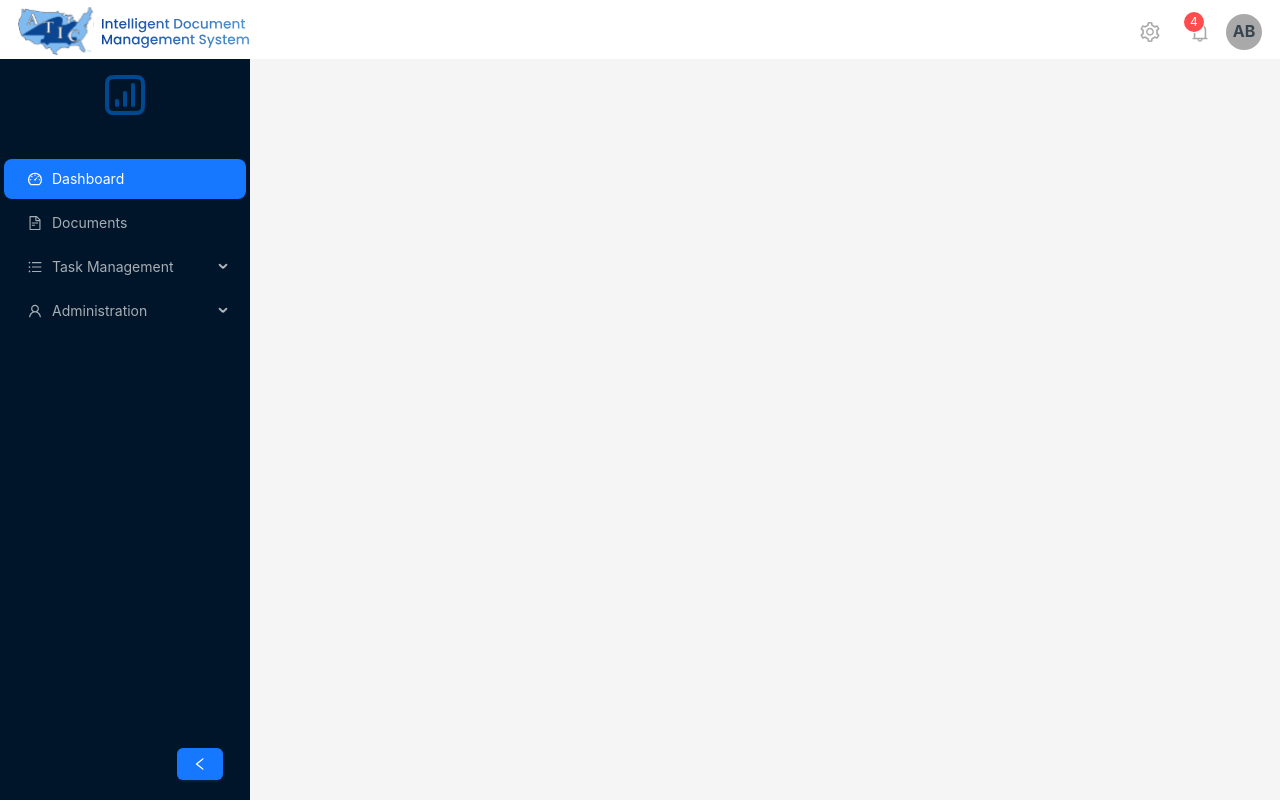
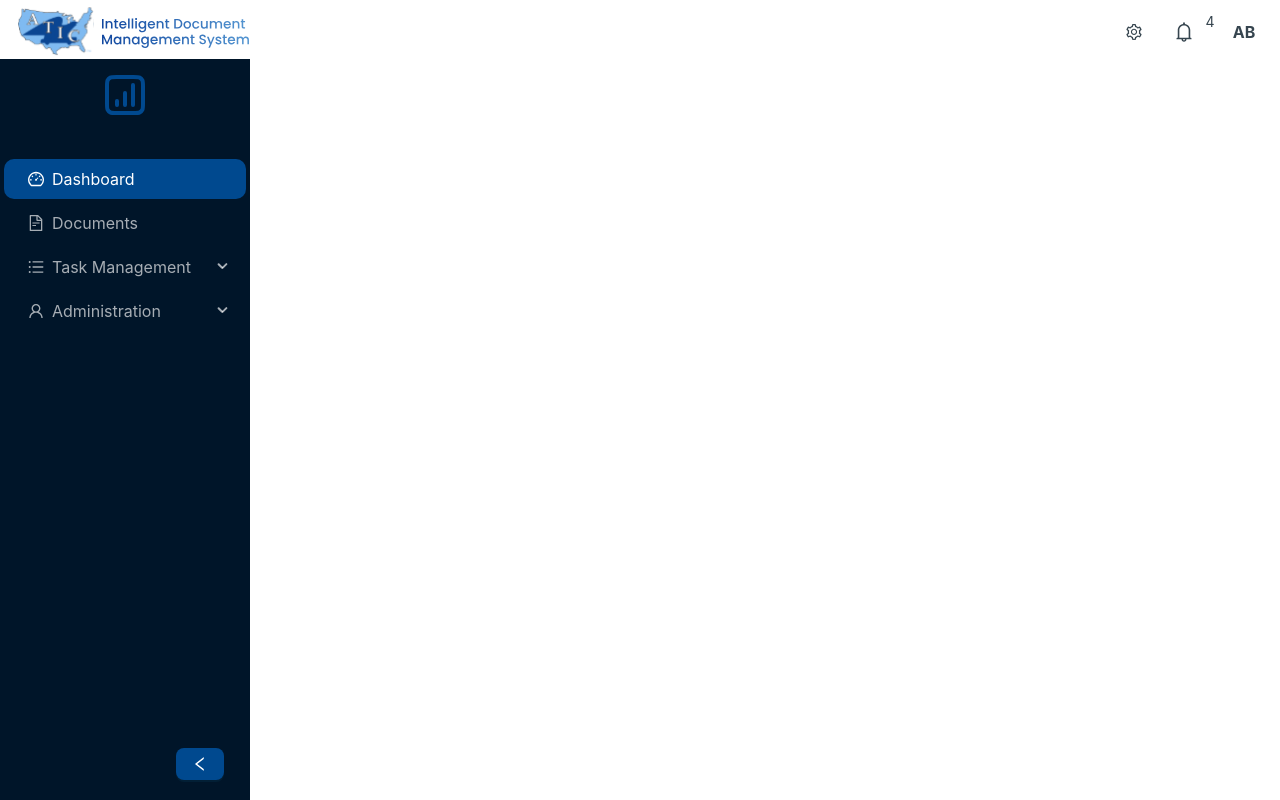
Before and after one commit to agiratech-ahil/IDMS_POC, a React (Vite) app: page / in a window 1280 px wide. Built offline with nearby package versions, Linux system fonts and the light colour scheme.

Commit message:
push_02: navbar reduced css, added ConfigProvider in app.tsx

```diff
--- a/src/App.css
+++ b/src/App.css
@@ -1,7 +1,7 @@
 /* App.css */
 
 /* Reset margins and paddings for all elements */
-* {
+/* * {
   margin: 0;
   padding: 0;
   box-sizing: border-box;
@@ -19,4 +19,4 @@ ul, li {
 a {
   text-decoration: none;
   color: inherit;
-}
+} */
--- a/src/App.tsx
+++ b/src/App.tsx
@@ -1,12 +1,33 @@
 import React from 'react';
-import './App.css'
-import AppRoutes from './routes'
+// import './App.css';
+import { ConfigProvider } from 'antd';
+import AppRoutes from './routes';
+import 'antd/dist/reset.css'; // Reset Ant Design styles
+import { customTheme } from './theme';
 
 function App() {
 
   return (
-    <AppRoutes/>
+    <ConfigProvider theme={customTheme}>
+      <AppRoutes/>
+    </ConfigProvider>
+
   )
 }
 
-export default App
+export default App;
+
+// import React from 'react';
+// import { ConfigProvider } from 'antd';
+// import AppRoutes from './App';
+// import 'antd/dist/reset.css'; // Reset Ant Design styles
+
+
+// ReactDOM.render(
+//   // <React.StrictMode>
+//     <ConfigProvider>
+//       <App />
+//     </ConfigProvider>
+//   </React.StrictMode>,
+//   document.getElementById('root')
+// );
--- a/src/layout/Navbar/index.tsx
+++ b/src/layout/Navbar/index.tsx
@@ -1,112 +1,193 @@
-import { BellOutlined, LogoutOutlined, MenuOutlined, SettingOutlined, UserOutlined } from '@ant-design/icons';
-import { Avatar, Badge, Button, Drawer, Dropdown, Layout, Menu } from 'antd';
+// import { BellOutlined, LogoutOutlined, MenuOutlined, SettingOutlined, UserOutlined } from '@ant-design/icons';
+// import { Avatar, Badge, Button, Drawer, Dropdown, Layout, Menu } from 'antd';
+// import { Header } from 'antd/es/layout/layout';
+// import React, { useState } from 'react';
+// import { useNavigate } from 'react-router-dom';
+// import IdmsLogo from '../../assets/idmsLogo.svg';
+// import './navbar.css';
+
+// const Navbar: React.FC =()=>{
+
+//     const [ drawerVisible, setDrawerVisible ] = useState<boolean>(false);
+//     const navigate = useNavigate();
+
+//     // mock user data
+//     const userInitials = 'AB';
+
+//     const handleLogout=()=>{
+//         navigate('/login');
+//     }
+
+//     const menu = (
+//         <Menu>
+//             <Menu.Item key="logout" icon={<LogoutOutlined/>} onClick={handleLogout}>
+//                 Logout
+//             </Menu.Item>
+//         </Menu>
+//     );
+
+//     const showDrawer =()=>{
+//         setDrawerVisible(true);
+//     }
+
+//     const onClose=()=>{
+//         setDrawerVisible(false);
+//     }
+
+//     return (
+
+//         <Layout>
+//             <Header
+//                 className='navbar-header'
+//                 style={{
+//                     padding: '0 2px',
+//                     backgroundColor: '#ffffff',
+//                     boxShadow: '0 -0.5px 4px black',
+//                     display: 'flex',
+//                     justifyContent: 'space-between',
+//                     alignItems: 'center'
+//                 }}
+//             >
+
+//                 {/* left side */}
+//                 <div style={{ display: 'flex', alignItems: 'center' }}>
+//                     <Button
+//                         type='text'
+//                         icon={<MenuOutlined style={{ color: '#00498F', fontSize: '20px' }}/>}
+//                         onClick={showDrawer}
+//                         style={{ marginRight: '16px' }}
+//                         className='navbar-menu-button'
+//                     />
+//                     <img src={IdmsLogo} alt='IDMS Logo' style={{ height: '50px', marginLeft: '1rem' }} className='navbar-logo'/>
+//                 </div>
+
+
+//                 {/* Right side */}
+//                 <div style={{ display: 'flex', alignItems: 'center' }}>
+//                     <Button
+//                         type='text'
+//                         icon={ <SettingOutlined style={{ color: '#A9A9A9', fontSize: '20px', marginRight: '16px' }}/> }
+//                     />
+
+//                     <Button
+//                         type='text'
+//                     >
+//                         <Badge count={4} overflowCount={99} style={{ marginRight: '16px' }}>
+//                             <BellOutlined style={{ color: '#A9A9A9', fontSize: '20px' }}/>
+//                         </Badge>
+//                     </Button>
+
+//                     <Dropdown overlay={menu} trigger={['click']}>
+//                         <Avatar
+//                             style={{
+//                                 backgroundColor: '#A9A9A9',
+//                                 color: '#36454F',
+//                                 cursor: 'pointer',
+//                                 fontWeight: 'bold',
+//                                 width: '36px',
+//                                 height: '36px',
+//                                 fontSize: '16px',
+//                                 marginRight: '1rem'
+//                             }}
+//                         >
+//                             { userInitials || <UserOutlined/> }
+//                         </Avatar>
+//                     </Dropdown>
+
+//                 </div>
+
+//             </Header>
+
+//             {/* drawer for sidebar */}
+//             {/* <Drawer>
+//                 <DrawerSidebar/>
+//             </Drawer> */}
+
+//         </Layout>
+//     )
+
+
+// }
+
+// export default Navbar;
+
+
+// Navbar.tsx
+import {
+    BellOutlined,
+    LogoutOutlined,
+    MenuOutlined,
+    SettingOutlined,
+    UserOutlined,
+  } from '@ant-design/icons';
+  import { Avatar, Badge, Button, Dropdown, Layout, Menu } from 'antd';
   import { Header } from 'antd/es/layout/layout';
   import React, { useState } from 'react';
   import { useNavigate } from 'react-router-dom';
   import IdmsLogo from '../../assets/idmsLogo.svg';
   import './navbar.css';
 
-const Navbar: React.FC =()=>{
-
-    const [ drawerVisible, setDrawerVisible ] = useState<boolean>(false);
+  const Navbar: React.FC = () => {
+    const [drawerVisible, setDrawerVisible] = useState<boolean>(false);
     const navigate = useNavigate();
 
-    // mock user data
+    // Mock user data
     const userInitials = 'AB';
 
-    const handleLogout=()=>{
+    const handleLogout = () => {
       navigate('/login');
-    }
+    };
 
     const menu = (
       <Menu>
-            <Menu.Item key="logout" icon={<LogoutOutlined/>} onClick={handleLogout}>
+        <Menu.Item key="logout" icon={<LogoutOutlined />} onClick={handleLogout}>
           Logout
         </Menu.Item>
       </Menu>
     );
 
-    const showDrawer =()=>{
+    const showDrawer = () => {
       setDrawerVisible(true);
-    }
+    };
 
-    const onClose=()=>{
+    const onClose = () => {
       setDrawerVisible(false);
-    }
+    };
 
     return (
-
       <Layout>
-            <Header
-                className='navbar-header'
-                style={{
-                    padding: '0 2px',
-                    backgroundColor: '#ffffff',
-                    boxShadow: '0 -0.5px 4px black',
-                    display: 'flex',
-                    justifyContent: 'space-between',
-                    alignItems: 'center'
-                }}
-            >
-
-                {/* left side */}
-                <div style={{ display: 'flex', alignItems: 'center' }}>
+        <Header className="navbar-header">
+          {/* Left Side */}
+          <div className="navbar-left">
             <Button
-                        type='text'
-                        icon={<MenuOutlined style={{ color: '#00498F', fontSize: '20px' }}/>}
+              type="text"
+              icon={<MenuOutlined className="navbar-menu-icon" />}
               onClick={showDrawer}
-                        style={{ marginRight: '16px' }}
-                        className='navbar-menu-button'
+              className="navbar-menu-button"
             />
-                    <img src={IdmsLogo} alt='IDMS Logo' style={{ height: '50px', marginLeft: '1rem' }} className='navbar-logo'/>
+            <img src={IdmsLogo} alt="IDMS Logo" className="navbar-logo" />
           </div>
 
-
-                {/* Right side */}
-                <div style={{ display: 'flex', alignItems: 'center' }}>
-                    <Button
-                        type='text'
-                        icon={ <SettingOutlined style={{ color: '#A9A9A9', fontSize: '20px', marginRight: '16px' }}/> }
-                    />
-
-                    <Button
-                        type='text'
-                    >
-                        <Badge count={4} overflowCount={99} style={{ marginRight: '16px' }}>
-                            <BellOutlined style={{ color: '#A9A9A9', fontSize: '20px' }}/>
+          {/* Right Side */}
+          <div className="navbar-right">
+            <Button type="text" icon={<SettingOutlined className="navbar-icon" />} />
+            <Button type="text">
+              <Badge count={4} overflowCount={99} className="navbar-badge">
+                <BellOutlined className="navbar-icon" />
               </Badge>
             </Button>
 
             <Dropdown overlay={menu} trigger={['click']}>
-                        <Avatar
-                            style={{
-                                backgroundColor: '#A9A9A9',
-                                color: '#36454F',
-                                cursor: 'pointer',
-                                fontWeight: 'bold',
-                                width: '36px',
-                                height: '36px',
-                                fontSize: '16px',
-                                marginRight: '1rem'
-                            }}
-                        >
-                            { userInitials || <UserOutlined/> }
+              <Avatar className="navbar-avatar">
+                {userInitials || <UserOutlined />}
               </Avatar>
             </Dropdown>
-
           </div>
-
         </Header>
 
-            {/* drawer for sidebar */}
-            {/* <Drawer>
-                <DrawerSidebar/>
-            </Drawer> */}
 
       </Layout>
-    )
-
-
-}
+    );
+  };
 
   export default Navbar;
--- a/src/layout/Navbar/navbar.css
+++ b/src/layout/Navbar/navbar.css
@@ -1,6 +1,6 @@
 /* Navbar.css */
 
-.navbar-menu-button {
+/* .navbar-menu-button {
     display: none;
   }
 
@@ -8,6 +8,89 @@
     height: 50px;
     transition: height 0.3s ease;
   }
+   */
+  /* Tablet and below */
+  /* @media (max-width: 992px) {
+    .navbar-menu-button {
+      display: inline-block;
+    }
+
+    .navbar-logo {
+      height: 30px !important;
+    }
+  } */
+
+  /* Mobile devices */
+  /* @media (max-width: 576px) {
+    .navbar-logo {
+      height: 25px !important;
+    }
+  } */
+
+
+
+/* navbar.css */
+
+/* General Styles */
+.navbar-header {
+    padding: 0 2px;
+    background-color: var(--ant-color-bg-layout);
+    box-shadow: 0 -0.5px 4px var(--ant-color-border);
+    display: flex;
+    justify-content: space-between;
+    align-items: center;
+  }
+
+  /* Left Side */
+  .navbar-left {
+    display: flex;
+    align-items: center;
+  }
+
+  .navbar-menu-button {
+    display: none;
+  }
+
+  .navbar-menu-icon {
+    color: var(--ant-color-primary);
+    font-size: 20px;
+  }
+
+  .navbar-logo {
+    height: 50px;
+    margin-left: 1rem;
+    transition: height 0.3s ease;
+  }
+
+  /* Right Side */
+  .navbar-right {
+    display: flex;
+    align-items: center;
+  }
+
+  .navbar-icon {
+    color: var(--ant-color-text);
+    font-size: 20px;
+    margin-right: 16px;
+  }
+
+  .navbar-badge .ant-badge-count {
+    background-color: var(--ant-color-primary);
+    color: var(--ant-color-bg-layout);
+  }
+
+  .navbar-avatar {
+    background-color: var(--ant-color-text);
+    color: var(--ant-color-bg-layout);
+    cursor: pointer;
+    font-weight: bold;
+    width: 36px;
+    height: 36px;
+    font-size: 16px;
+    margin-right: 1rem;
+  }
+
+  /* Responsive Styles */
 
   /* Tablet and below */
   @media (max-width: 992px) {
--- /dev/null
+++ b/src/theme.ts
@@ -0,0 +1,12 @@
+// theme.ts
+export const customTheme = {
+    token: {
+      colorPrimary: '#00498F', // Primary color
+      colorText: '#36454F', // Text color
+      colorBgLayout: '#ffffff', // Layout background color
+      colorBorder: '#d9d9d9', // Border color
+      borderRadius: 8, // Global border radius
+      fontSize: 16, // Base font size
+
+    },
+  };
```
Lines whose indentation alone changed are shown as unchanged.
